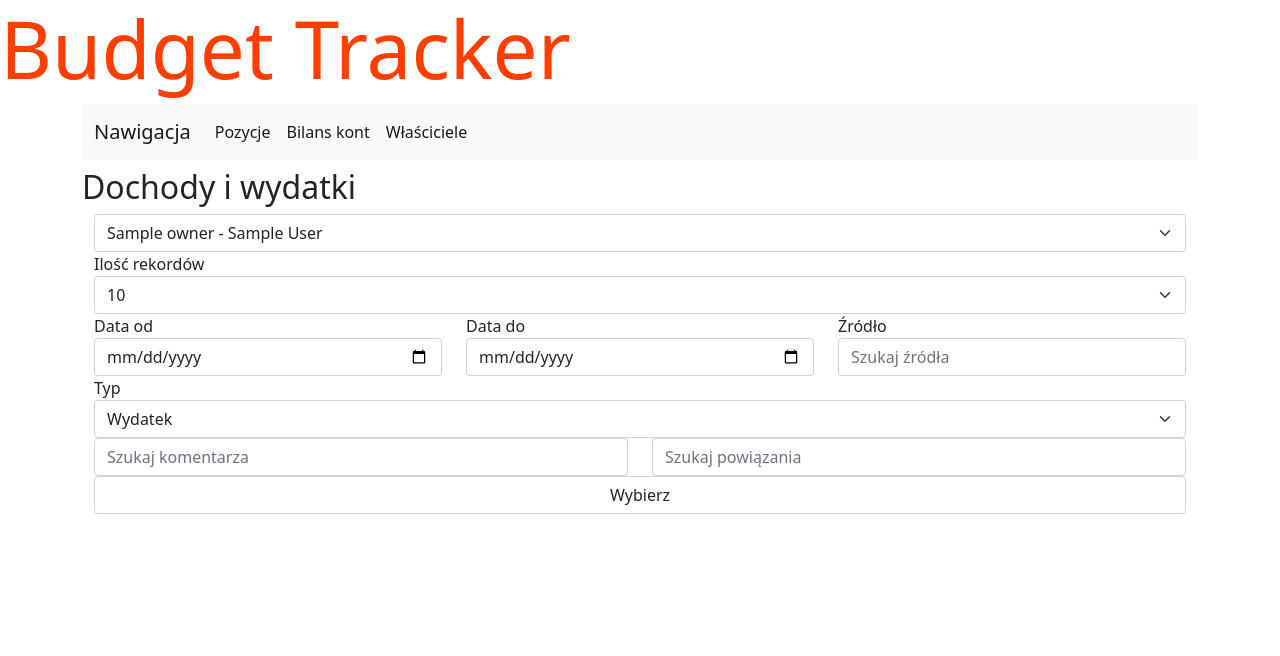
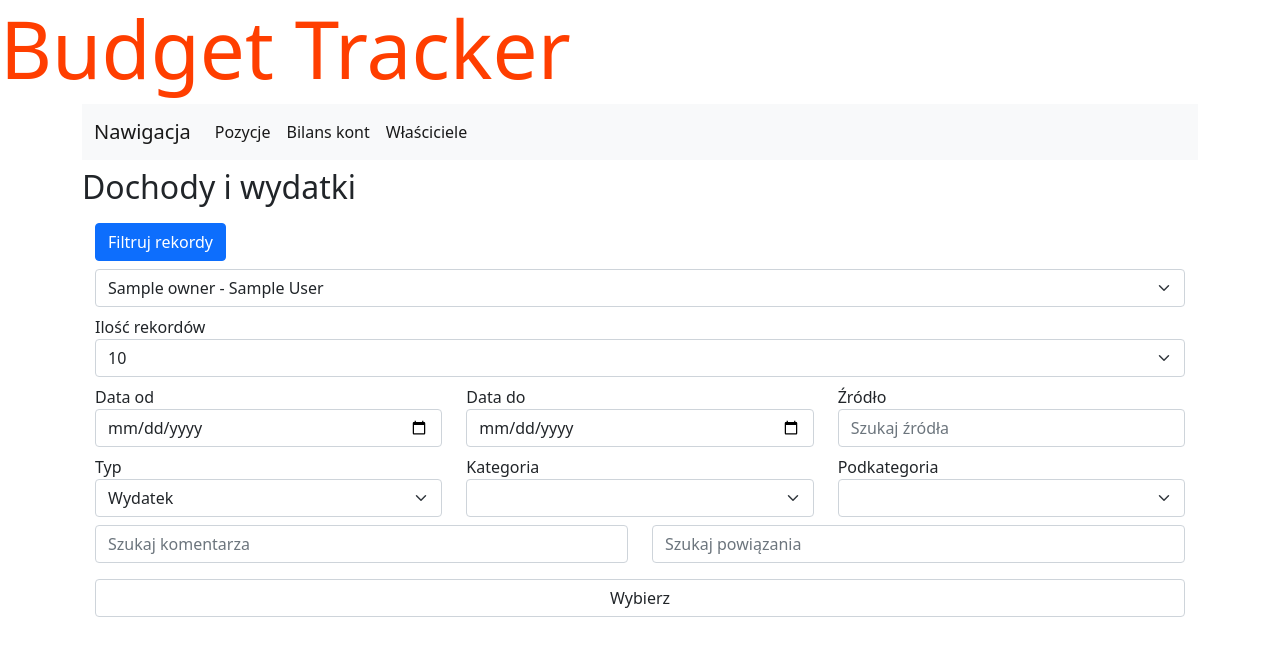
Before and after one commit to mwisniewski1991/budget_tracker, a Flask app: page /incexp/ in a window 1280 px wide. Shown: the top 656 px of the page. Run offline with Flask 3, Linux system fonts and the light colour scheme; tables that the repository leaves empty hold one stand-in row (values such as "Sample post"); data that the repository does not hold is empty; parts of the project's set-up code (start-up, migrations or seed data) failed here and were passed over; some libraries are stand-ins or nearby versions.

Commit message:
Add dropdown nad htmx for categories and subcategories

```diff
--- a/website/app/blueprints/incexp/templates/incexp/home.html.jinja
+++ b/website/app/blueprints/incexp/templates/incexp/home.html.jinja
@@ -3,10 +3,17 @@
 {% block content %}
     <h2 class="pt-2">Dochody i wydatki</h3>
 
-    <div  class="container ">
-        <form class="form" hx-get="/incexp/owners-accounts" hx-target="this" hx-swap="afterbegin"  hx-trigger="load">
+    {# FILTERS #}
+    <div  class="container my-2 border border-white rounded">
 
-        <div class="row">
+
+        <button class="btn btn-primary my-2" hx-on:click="htmx.toggleClass(htmx.find('#incexp-filters-form'), 'hidden');">
+            Filtruj rekordy
+        </button>
+
+        <form class="form hidden" hx-get="/incexp/owners-accounts" id="incexp-filters-form" hx-target="this" hx-swap="afterbegin"  hx-trigger="load">
+
+        <div class="row my-2">
             <div class="col">
                 <label for="limit">Ilość rekordów</label>
                 <select class="form-select" name="limit">
@@ -18,8 +25,7 @@
             </div>
         </div>
 
-
-        <div class="row">
+        <div class="row my-2">
             <div class="col">
                 <label for="created_date_from">Data od</label>
                 <input type="date"  class="form-control" placeholder="Wpisz datę" name="created_date_from">
@@ -34,18 +40,30 @@
             </div>
         </div>
 
-
-        <div class="row">
+        <div class="row my-2">
             <div class="col">
                 <label for="type-id">Typ</label>
-                <select class="form-select" name="type-id">
-                    <option value=1>Wydatek</option>
+                <select class="form-select" name="type-id" hx-get="/incexp/categories" hx-trigger="load, change" hx-target="#category" hx-swap="innerHTML">
+                    <option value=1 selected>Wydatek</option>
                     <option value=2>Dochód</option>
                 </select>
             </div>
+
+            <div class="col">
+                <label for="type-id">Kategoria</label>
+                <select class="form-select" id="category" name="category-id" hx-get="/incexp/subcategories" hx-trigger="change" hx-target="#subcategory" hx-swap="innerHTML">
+                </select>
+            </div>
+
+            <div class="col">
+                <label for="type-id">Podkategoria</label>
+                <select class="form-select" id="subcategory" name="subcategory-id">
+                </select>
+            </div>
+
         </div>
 
-        <div class="row">
+        <div class="row my-2">
             <div class="col">
                 <input type="text"  class="form-control" placeholder="Szukaj komentarza" name="comment">
             </div>
@@ -54,12 +72,16 @@
             </div>
         </div>
 
+        <div class="row">
+            <div class="col">
+                <input type="submit"  class="form-control my-2"  value="Wybierz" class="create_edit">
+            </div>
+        </div>
 
-
-        <input type="submit"  class="form-control"  value="Wybierz" class="create_edit">
         </form>
     </div>
 
+    {# INCEXP LIST #}
     <div class="container py-2 border border-white rounded">
         {% for incexp in incexp_list %}
             <div class="container my-2 py-2 border border-warning rounded"">
```
